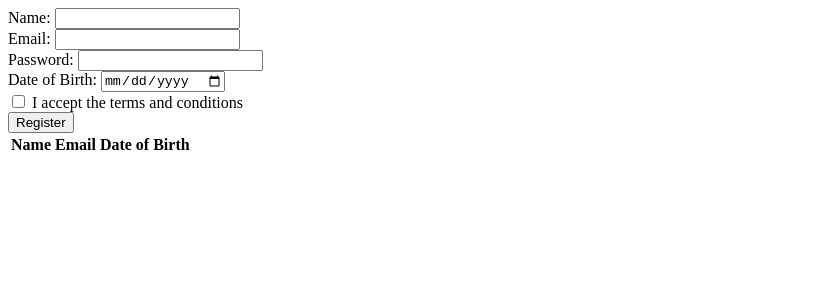
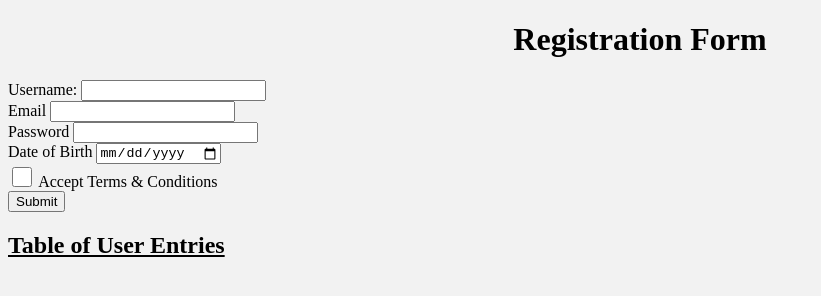
Before and after one commit to lokeshchekuri/wd101, a plain HTML site: page index.html in a window 1280 px wide. Shown: the whole page, without its empty margins (0-821 px from the left). Drawn offline with Linux system fonts and the light colour scheme.

Commit message:
Update index.html

```diff
--- a/index.html
+++ b/index.html
@@ -1,49 +1,55 @@
 <!DOCTYPE html>
 <html>
 <head>
-  <title>Registration Form</title>
+    <title>Form usage</title>
 </head>
-<body>
-    <form id="registrationForm">
-        <div>
-          <label for="name">Name:</label>
-          <input type="text" id="name" required>
+<body style="background-color: #f2f2f2;">
+    <div class="heading-con" style="text-align: center">
+        <h1 class="text-center main-heading">Registration Form</h1>
+        <div class="underline"></div>
+    </div>
+
+    <form id="details">
+        <div class="labels">
+            <label for="username" >Username:</label>
+            <input required type="text" id="username" name="Username">
         </div>
-        <div>
-          <label for="email">Email:</label>
-          <input type="email" id="email" required>
-        </div>
-        <div>
-          <label for="password">Password:</label>
-          <input type="password" id="password" required>
-        </div>
-        <div>
-          <label for="dob">Date of Birth:</label>
-          <input type="date" id="dob" required>
-        </div>
-        <div>
-          <label>
-            <input type="checkbox" id="terms" required>
-            I accept the terms and conditions
-          </label>
-        </div>
-        <button type="submit">Register</button>
-      </form>
-
-      <table id="userTable">
-        <thead>
-          <tr>
-            <th>Name</th>
-            <th>Email</th>
-            <th>Date of Birth</th>
-          </tr>
-        </thead>
-        <tbody id="userTableBody">
-          <!-- User data will be displayed here -->
-        </tbody>
-      </table>
 
 
-  <script src="index.js"></script>
-</body>
+        <div class="labels">
+            <label for="email" >Email</label>
+            <input required type="email" id="email" name="Email" >
+        </div>
+
+
+        <div class="labels">
+            <label for="password" >Password</label>
+            <input required type="password" id="password" name="password" >
+        </div>
+
+
+        <div class="labels">
+            <label for="dob" >Date of Birth</label>
+            <input required type="date" id="dob" >
+        </div>
+
+        <div class="labels">
+            <input style="width:20px;height:20px" type="checkbox" id="accept" >
+            <label for="accept" >Accept Terms & Conditions</label>
+
+        </div>
+
+        <div class="buttonlabels">
+            <button type="submit" style="text-align: center;" id='demo'>Submit</button>
+        </div>
+
+        <div>
+      <h2 style = "text-decoration: underline;">Table of User Entries</h2>
+         <div id = "user-entries">
+
+      </div>
+    </div>
+</form >
+<script src="index.js">
+</script>
 </html>
```
